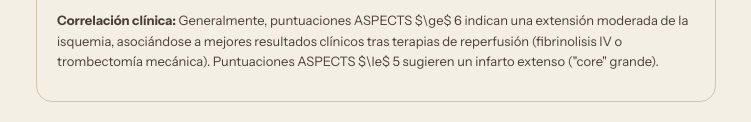
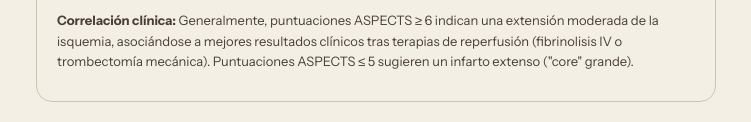
Before and after one commit to jng12g/stroketools, a plain HTML site: page aspect.html in a window 1280 px wide. Shown: the part 1864-1986 px from the top of the page, without its empty margins (264-1015 px from the left). Drawn offline with Linux system fonts and the light colour scheme; a script that the page names is missing.

Commit message:
Update aspect.html

```diff
--- a/aspect.html
+++ b/aspect.html
@@ -337,7 +337,7 @@
     <div class="card-body" style="font-size: 13px; line-height: 1.6; color: var(--ink-soft); padding-top: 0;">
       <p>La puntuación <strong>ASPECTS (Alberta Stroke Program Early CT Score)</strong> es una herramienta cuantitativa de evaluación topográfica de 10 puntos, utilizada para valorar los cambios isquémicos tempranos en la tomografía computarizada (TC) craneal sin contraste en pacientes con ictus isquémico agudo de la circulación anterior (territorio de la arteria cerebral media).</p>
       <p><strong>Criterios de puntuación:</strong> A partir de una puntuación basal de 10 (TC normal), se resta 1 punto por cada una de las 10 regiones predefinidas que muestren evidencia de isquemia temprana (hipodensidad del parénquima o pérdida de diferenciación sustancia gris/blanca). Una puntuación de 0 indica isquemia difusa en todo el territorio de la ACM.</p>
-      <p><strong>Correlación clínica:</strong> Generalmente, puntuaciones ASPECTS $\ge$ 6 indican una extensión moderada de la isquemia, asociándose a mejores resultados clínicos tras terapias de reperfusión (fibrinolisis IV o trombectomía mecánica). Puntuaciones ASPECTS $\le$ 5 sugieren un infarto extenso ("core" grande).</p>
+      <p><strong>Correlación clínica:</strong> Generalmente, puntuaciones ASPECTS ≥ 6 indican una extensión moderada de la isquemia, asociándose a mejores resultados clínicos tras terapias de reperfusión (fibrinolisis IV o trombectomía mecánica). Puntuaciones ASPECTS ≤ 5 sugieren un infarto extenso ("core" grande).</p>
     </div>
   </div>
 
```
